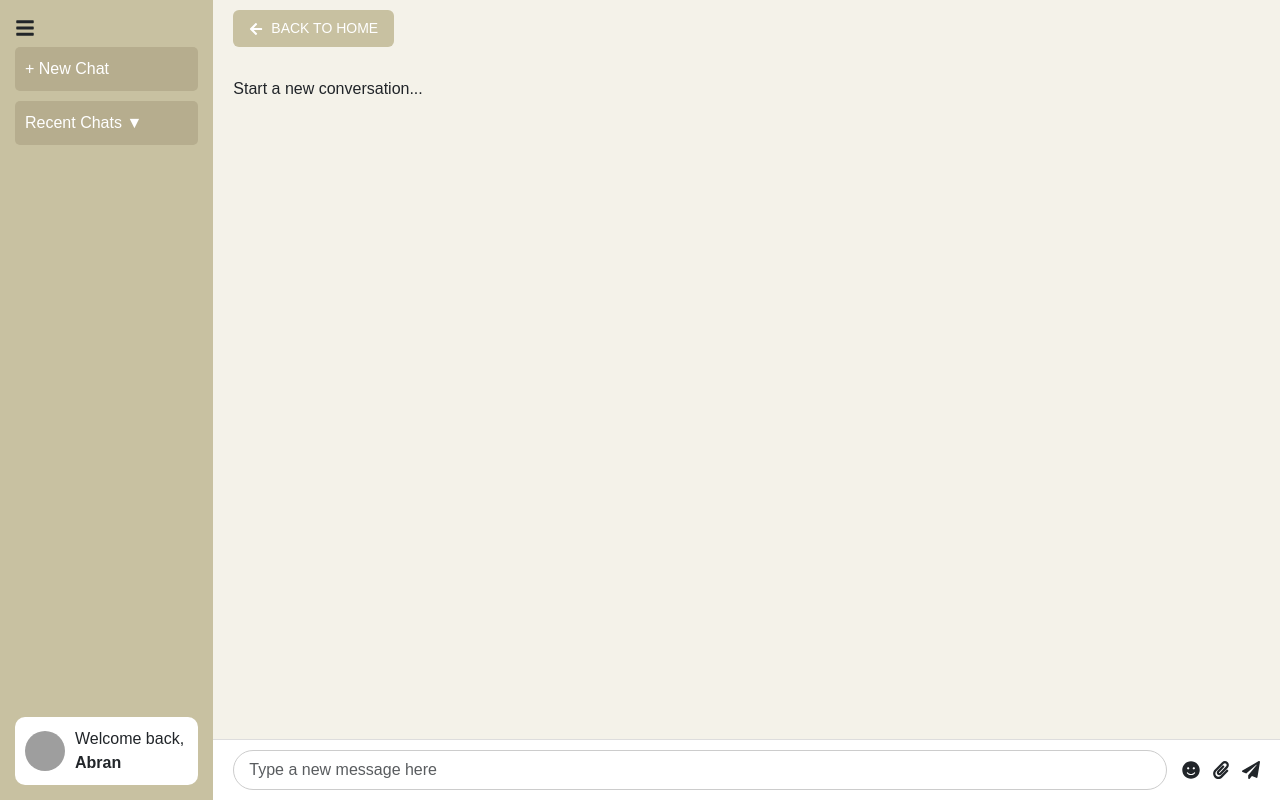
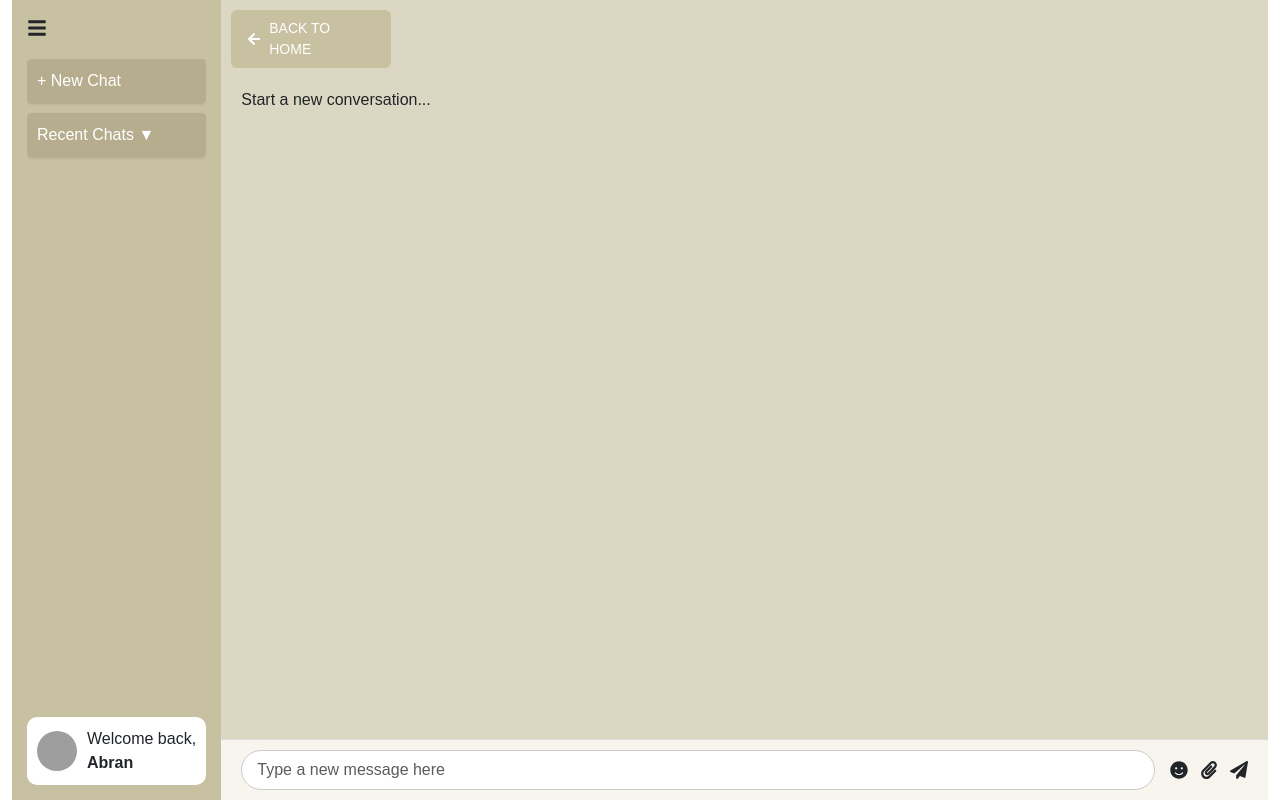
Before and after one commit to l1s22bsse0065/fyp, a React (Create React App) app in the folder delicaseas-frontend/delicasies/: page /chatbot in a window 1280 px wide. Built offline with nearby package versions, Linux system fonts and the light colour scheme; grey boxes are pictures that could not be loaded.

Commit message:
renamed homepage.jsx and changes to chatbot

```diff
--- a/delicaseas-frontend/delicasies/src/App.js
+++ b/delicaseas-frontend/delicasies/src/App.js
@@ -1,7 +1,7 @@
 import { BrowserRouter as Router, Routes, Route } from 'react-router-dom';
 import Signup from './screens/signup_page';
 import Signin from './screens/signin_page';
-import HomePage from './screens/home_page';
+import HomePage from './screens/home_page/home';
 import Chatbot from './screens/chatbot_page/chatbot';
 
 // import Cart from './screens/Cart';
--- a/delicaseas-frontend/delicasies/src/screens/chatbot_page/chatbot.jsx
+++ b/delicaseas-frontend/delicasies/src/screens/chatbot_page/chatbot.jsx
@@ -1,12 +1,8 @@
-import React, { useState } from "react";
+import React, { useState, useEffect, useRef } from "react";
 import { Container, Row, Col, Form } from "react-bootstrap";
-import {
-  FaBars, FaArrowLeft, FaExclamationTriangle, FaTrashAlt,
-  FaSmile, FaPaperclip, FaPaperPlane
-} from "react-icons/fa";
+import { FaBars, FaArrowLeft, FaSmile, FaPaperclip, FaPaperPlane } from "react-icons/fa";
+import { Link } from "react-router-dom";
 import styles from "../../styles/chatbot.module.css";
-import { Link } from "react-router-dom";
-
 
 const Chatbot = () => {
   const [messages, setMessages] = useState([]);
@@ -14,68 +10,85 @@ const Chatbot = () => {
   const [recentChats, setRecentChats] = useState([]);
   const [activeChatId, setActiveChatId] = useState(null);
   const [showRecent, setShowRecent] = useState(false);
-  const [sidebarOpen, setSidebarOpen] = useState(true); // control sidebar
+  const [sidebarOpen, setSidebarOpen] = useState(true);
 
-  // Helper to get chat title
+  const chatEndRef = useRef(null);
+
+  // Auto-scroll to bottom on message change
+  useEffect(() => {
+    chatEndRef.current?.scrollIntoView({ behavior: "smooth" });
+  }, [messages]);
+
+  // Load recent chats from localStorage
+  useEffect(() => {
+    const storedChats = localStorage.getItem("recentChats");
+    if (storedChats) setRecentChats(JSON.parse(storedChats));
+  }, []);
+
+  // Save recent chats to localStorage whenever updated
+  useEffect(() => {
+    localStorage.setItem("recentChats", JSON.stringify(recentChats));
+  }, [recentChats]);
+
   const getChatTitle = (msgs) => {
-    const firstUserMsg = msgs.find(m => m.sender === "user");
+    const firstUserMsg = msgs.find((m) => m.sender === "user");
     return firstUserMsg ? firstUserMsg.text.slice(0, 20) + "..." : "Untitled Chat";
   };
 
-  // Send message
   const handleSendMessage = () => {
     if (!input.trim()) return;
 
     const newMessage = { sender: "user", text: input.trim() };
-    setMessages(prev => [...prev, newMessage]);
+    setMessages((prev) => [...prev, newMessage]);
 
-    // Simulate bot reply
     setTimeout(() => {
       const botReply = { sender: "bot", text: "Demo response here." };
-      setMessages(prev => [...prev, botReply]);
+      setMessages((prev) => [...prev, botReply]);
     }, 800);
 
     setInput("");
   };
 
-  // Start a new chat
   const handleNewChat = () => {
     if (messages.length > 0) {
       const newChat = {
         id: Date.now(),
         title: getChatTitle(messages),
-        history: messages
+        history: messages,
       };
-      setRecentChats(prev => [newChat, ...prev]);
+      setRecentChats((prev) => [newChat, ...prev]);
     }
     setMessages([]);
     setActiveChatId(null);
   };
 
-  // Load a recent chat
   const handleLoadChat = (chat) => {
     setMessages(chat.history);
     setActiveChatId(chat.id);
   };
 
   return (
-    <div className={styles.chatWrapper}>
-      <Container fluid>
-        <Row>
+    <Container fluid className={styles.chatPage}>
+      <section className="p-0">
+        <div  className="p-0">
+          <Row className="g-0">
+
             {/* Sidebar */}
             <Col
               xs={sidebarOpen ? 3 : 1}
               md={sidebarOpen ? 2 : 1}
               className={`${styles.sidebar} ${sidebarOpen ? styles.open : styles.closed}`}
             >
-  <div className={styles.menuButton} onClick={() => setSidebarOpen(!sidebarOpen)}>
-    <FaBars size={20} />
+              <div onClick={() => setSidebarOpen(!sidebarOpen)}>
+                <FaBars size={20} className={styles.icon} />
               </div>
 
               <div className={styles.sidebarTop}>
                 {sidebarOpen && (
                   <>
-        <button className={styles.chatButton} onClick={handleNewChat}>+ New Chat</button>
+                    <button className={styles.chatButton} onClick={handleNewChat}>
+                      + New Chat
+                    </button>
                     <button
                       className={styles.chatButton}
                       onClick={() => setShowRecent(!showRecent)}
@@ -88,10 +101,12 @@ const Chatbot = () => {
                         {recentChats.length === 0 ? (
                           <p className={styles.emptyRecent}>No recent chats yet</p>
                         ) : (
-              recentChats.map(chat => (
+                          recentChats.map((chat) => (
                             <button
                               key={chat.id}
-                  className={`${styles.chatButton} ${activeChatId === chat.id ? styles.activeChat : ""}`}
+                              className={`${styles.chatButton} ${
+                                activeChatId === chat.id ? styles.activeChat : ""
+                              }`}
                               onClick={() => handleLoadChat(chat)}
                             >
                               {chat.title}
@@ -106,23 +121,26 @@ const Chatbot = () => {
 
               <div className={styles.userCard}>
                 <img src="/user.jpg" alt="user" className={styles.userImage} />
-    {sidebarOpen && <span>Welcome back,<br/><b>Abran</b></span>}
+                {sidebarOpen && (
+                  <span>
+                    Welcome back,<br />
+                    <b>Abran</b>
+                  </span>
+                )}
               </div>
             </Col>
 
-
-          {/* Chat Section */}
-          <Col xs={sidebarOpen ? 9 : 11} md={sidebarOpen ? 10 : 11} className={styles.chatSection}>
-            {/* Top Bar */}
-            <div className={styles.topBar}>
+            {/* Chat Window */}
+            <Col
+              xs={sidebarOpen ? 9 : 11}
+              md={sidebarOpen ? 10 : 11}
+              className={styles.chatSection}
+            >
               <Link to="/home" className={styles.backButton}>
                 <FaArrowLeft /> BACK TO HOME
               </Link>
 
-
-            </div>
-
-            {/* Chat Body */}
+              {/* Chat Messages */}
               <div className={styles.chatBody}>
                 {messages.length === 0 ? (
                   <p className={styles.emptyChat}>Start a new conversation...</p>
@@ -130,14 +148,23 @@ const Chatbot = () => {
                   messages.map((msg, index) => (
                     <div
                       key={index}
-                    className={msg.sender === "user" ? styles.chatMessageRight : styles.chatMessageLeft}
+                      className={
+                        msg.sender === "user"
+                          ? styles.chatMessageRight
+                          : styles.chatMessageLeft
+                      }
                     >
-                    {msg.sender === "bot" && <img src="/bot.png" alt="bot" className={styles.avatar} />}
+                      {msg.sender === "bot" && (
+                        <img src="/bot.png" alt="bot" className={styles.avatar} />
+                      )}
                       <div className={styles.messageBox}>{msg.text}</div>
-                    {msg.sender === "user" && <img src="/user.jpg" alt="me" className={styles.avatar} />}
+                      {msg.sender === "user" && (
+                        <img src="/user.jpg" alt="me" className={styles.avatar} />
+                      )}
                     </div>
                   ))
                 )}
+                <div ref={chatEndRef}></div>
               </div>
 
               {/* Input Bar */}
@@ -146,19 +173,24 @@ const Chatbot = () => {
                   type="text"
                   placeholder="Type a new message here"
                   value={input}
-                onChange={e => setInput(e.target.value)}
-                onKeyDown={e => e.key === "Enter" ? handleSendMessage() : null}
+                  onChange={(e) => setInput(e.target.value)}
+                  onKeyDown={(e) => (e.key === "Enter" ? handleSendMessage() : null)}
                 />
                 <div className={styles.inputIcons}>
-                <FaSmile className={styles.icon}/>
-                <FaPaperclip className={styles.icon}/>
-                <FaPaperPlane className={styles.icon} onClick={handleSendMessage}/>
+                  <FaSmile className={styles.icon} />
+                  <FaPaperclip className={styles.icon} />
+                  <FaPaperPlane
+                    className={`${styles.icon} ${!input.trim() ? styles.disabled : ""}`}
+                    onClick={handleSendMessage}
+                    style={{ cursor: input.trim() ? "pointer" : "not-allowed" }}
+                  />
                 </div>
               </div>
             </Col>
           </Row>
+        </div>
+      </section>
     </Container>
-    </div>
   );
 };
 
--- a/delicaseas-frontend/delicasies/src/screens/home_page/index.jsx
+++ b/delicaseas-frontend/delicasies/src/screens/home_page/home.jsx
@@ -9,6 +9,7 @@ const Home = () => {
 
   return (
     <>
+    <Container fluid className={styles.pageContainer}>
       {/* Navbar */}
       <Navbar  sticky="top"  expand="lg" className={`py-3 ${styles.navbarWrapper}`} bg="light">
         <Container>
@@ -206,7 +207,7 @@ const Home = () => {
   </div>
 </footer>
 
-
+</Container>
     </>
   );
 };
--- a/delicaseas-frontend/delicasies/src/styles/chatbot.module.css
+++ b/delicaseas-frontend/delicasies/src/styles/chatbot.module.css
@@ -1,23 +1,13 @@
-html, body, #root {
-  height: 100%;
+.chatPage {
+  height: 100vh;
   width: 100%;
   margin: 0;
-  padding: 0;
-  overflow: hidden; /* prevent scroll */
+    /* Ensure horizontal layout */
 }
-
-.chatWrapper {
-  display: flex;
-  height: 100vh;
-  width: 100vw; /* ensure full width */
-  background-color: #f4f2e9;
-  font-family: Arial, sans-serif;
-  overflow: hidden; /* prevent scrollbars */
-}
-
-
+/* Sidebar */
 .sidebar {
   background-color: #c8c1a1;
+  transition: width 0.3s ease, padding 0.3s ease;
   display: flex;
   flex-direction: column;
   height: 100vh;
@@ -29,19 +19,12 @@ html, body, #root {
 .sidebarTop {
   display: flex;
   flex-direction: column;
-  gap: 10px; /* Tight, consistent spacing */
+  gap: 10px;
+  margin-top: 20px; /* reduce if needed */
+  flex-grow: 1;  /* <-- this lets it expand and take available space */
+  overflow-y: auto; /* <-- this makes recent chats scroll instead of pushing down user card */
+  scrollbar-width: thin; /* optional: nice thin scrollbar */
 }
-
-.userCard {
-  margin-top: auto; /* Push to bottom */
-  background-color: #fff;
-  border-radius: 10px;
-  padding: 10px;
-  display: flex;
-  align-items: center;
-  gap: 10px;
-}
-
 
 .sidebar.closed {
   width: 60px !important; /* shrink to icons only */
@@ -71,6 +54,7 @@ html, body, #root {
 
 .chatButton {
   background-color: #b6ad8e;
+   box-shadow: 0 1px 3px rgba(0, 0, 0, 0.15);
   border: none;
   padding: 10px;
   text-align: left;
@@ -85,12 +69,14 @@ html, body, #root {
 }
 
 .userCard {
+  margin-top: auto; /* Push to bottom */
   background-color: #fff;
   border-radius: 10px;
   padding: 10px;
   display: flex;
   align-items: center;
   gap: 10px;
+  flex-shrink: 0;
 }
 
 .userImage {
@@ -99,11 +85,14 @@ html, body, #root {
   border-radius: 50%;
 }
 
+/* Chat section */
 .chatSection {
+  flex: 1;
   display: flex;
   flex-direction: column;
   height: 100vh;
   padding: 0;
+  background-color: #dbd7c2;
 }
 
 .topBar {
@@ -116,11 +105,14 @@ html, body, #root {
 
 .backButton {
   display: inline-flex;
+  width: 20vh;
+  margin-top: 10px;
+  margin-left: 10px;
   align-items: center;
-  gap: 8px;                 /* space between icon and text */
-  background-color: #c8c1a1; /* Netflix-style red */
-  color: #ffffff;            /* white text */
-  text-decoration: none;     /* remove underline */
+  gap: 8px;
+  background-color: #c8c1a1;
+  color: #ffffff;
+  text-decoration: none;
   font-weight: 500;
   font-size: 14px;
   padding: 8px 16px;
@@ -130,16 +122,15 @@ html, body, #root {
 }
 
 .backButton:hover {
-  background-color: #a89d7d; /* darker red on hover */
+  background-color: #a89d7d;
   text-decoration: none;
   color: #ffffff;
-  transform: translateY(-1px); /* subtle lift effect */
+  transform: translateY(-1px);
 }
 
 .backButton:active {
-  transform: translateY(0); /* remove lift on click */
+  transform: translateY(0);
 }
-
 
 .topIcons {
   display: flex;
@@ -158,13 +149,15 @@ html, body, #root {
   height: 35px;
 }
 
+/* Chat messages */
 .chatBody {
   flex: 1;
   padding: 20px;
   overflow-y: auto;
 }
 
-.chatMessageLeft, .chatMessageRight {
+.chatMessageLeft,
+.chatMessageRight {
   display: flex;
   align-items: flex-end;
   margin-bottom: 20px;
@@ -176,16 +169,27 @@ html, body, #root {
 
 .chatMessageRight {
   justify-content: flex-end;
+
 }
 
 .messageBox {
   background-color: #fff;
+   box-shadow: 0 1px 4px rgba(0, 0, 0, 0.1);
   padding: 12px 15px;
   border-radius: 10px;
   max-width: 60%;
   font-size: 14px;
   line-height: 1.5;
+
 }
+.chatMessageRight .messageBox {
+  background-color: #ece8d9; /* subtle tint */
+}
+
+.chatMessageLeft .messageBox {
+  background-color: #fff; /* clean white for received */
+}
+
 
 .avatar {
   width: 35px;
@@ -195,12 +199,13 @@ html, body, #root {
   margin-right: 10px;
 }
 
+/* Input bar */
 .inputBar {
   display: flex;
   align-items: center;
   padding: 10px 20px;
   border-top: 1px solid #ddd;
-  background-color: #fff;
+   background-color: #f7f5ee;
 }
 
 .inputBar input {
@@ -222,3 +227,13 @@ html, body, #root {
   cursor: pointer;
   font-size: 18px;
 }
+.icon:hover {
+  transform: scale(1.1);
+  transition: transform 0.2s ease;
+}
+
+.inputIcons .icon:hover {
+  background-color: rgba(0,0,0,0.05);
+  border-radius: 50%;
+  padding: 5px;
+}
--- a/delicaseas-frontend/delicasies/src/styles/homepage.module.css
+++ b/delicaseas-frontend/delicasies/src/styles/homepage.module.css
@@ -1,17 +1,18 @@
-body {
-  background-color: #ece9de; /* same as navbar background */
-  margin: 0;
-  padding: 0;
-  padding-top: 50px;
-  margin-left: 30px;
-  margin-right: 30px;
+.pageContainer{
+  padding-left: 30px;
+   /* light beige background */
+  min-height: 100vh; /* ensure it covers full viewport height */
+  box-sizing: border-box; /* include padding in height calculation */
 }
 
 /* Navbar Styles */
 .navbarWrapper {
+  box-shadow: 0px 4px 20px rgba(0, 0, 0, 0.1);
+  transition: transform 0.3s ease-in-out;
   background-color: #c9be97 !important;
   box-shadow: 0 4px 10px rgba(0, 0, 0, 0.05);
   border-radius: 30px;
+  margin-top: 10px;
 
 }
 
@@ -56,12 +57,14 @@ body {
 
 /* Hero Section */
 .heroSection {
-  margin-top: 15px;
+  box-shadow: 0px 4px 20px rgba(0, 0, 0, 0.1);
+  margin-top: 30px;
   position: relative;
   width: 100%;
   height: 80vh;
   background-size: cover;
   background-position: center;
+
   display: flex;
   align-items: center;
   justify-content: center;
@@ -97,7 +100,7 @@ body {
   padding: 60px 0;
   background-color: #ece9de; /* keeps it clean, no grey overlay */
   border-color: #333;
-  margin-top: 15px;
+  margin-top: 30px;
   border-radius: 30px;
 }
 
@@ -199,6 +202,7 @@ body {
   border-radius: 20px;
   font-weight: 600;
   padding: 8px 20px;
+  margin-bottom: 10px;
 }
 
 .paletteList {
@@ -251,7 +255,7 @@ body {
   border-radius: 12px;
 }
 
-/* Positioning images similar to Figma */
+/* Positioning images */
 .img1 {
   grid-column: 1 / span 2;
   grid-row: 1 / span 1;
@@ -277,6 +281,7 @@ body {
   background-color: #1b1a1a; /* dark background */
   color: white;
   margin-top: 40px;
+  margin-bottom: 20px;
   margin: 40px 0;
   padding: 20px;
   box-shadow: 0px 4px 20px rgba(0, 0, 0, 0.1);
```
Lines whose indentation alone changed are shown as unchanged.
